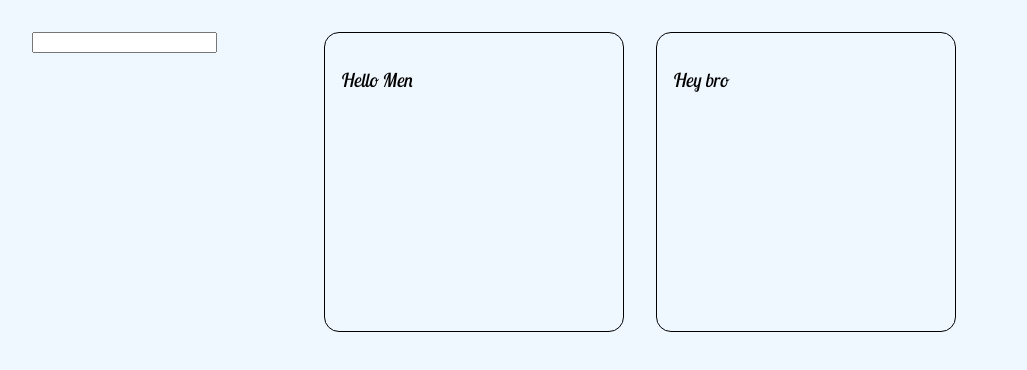
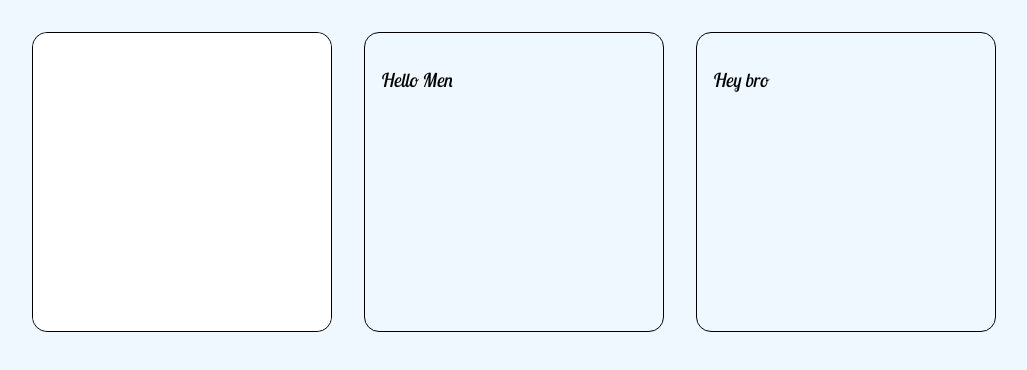
Before and after one commit to MaorBemdoo/Notes-App, a React (Vite) app: page / in a window 1280 px wide. Both pictures are taken after a click on the element 182 px from the left and 182 px from the top of the page. Shown: the top 370 px of the page, without its empty margins (0-1027 px from the left). Built offline with nearby package versions, Linux system fonts and the light colour scheme.

Commit message:
Changed input to textarea and styled it

```diff
--- a/src/components/addComp.jsx
+++ b/src/components/addComp.jsx
@@ -5,7 +5,7 @@ const AddComp = ({addIcon, onClickEvent, clicked}) => {
     return (
         clicked ? (
             <form method="post" id='addForm'>
-                <input type='text'/>
+                <textarea role='submit'></textarea>
             </form>
         ) : (
             <div id="addDiv" onClick={onClickEvent}>
--- a/src/styles/addComp.css
+++ b/src/styles/addComp.css
@@ -20,3 +20,21 @@
     width: 70px;
     height: 70px;
 }
+
+#addForm{
+    height: 300px;
+    width: 300px;
+    border-radius: 15px;
+    border: 1px solid black;
+}
+
+#addForm textarea{
+    width: 100%;
+    height: 100%;
+    padding: 1em;
+    font-size: 1.3rem;
+    border-radius: 15px;
+    outline: none;
+    border: none;
+    resize: none;
+}
```
